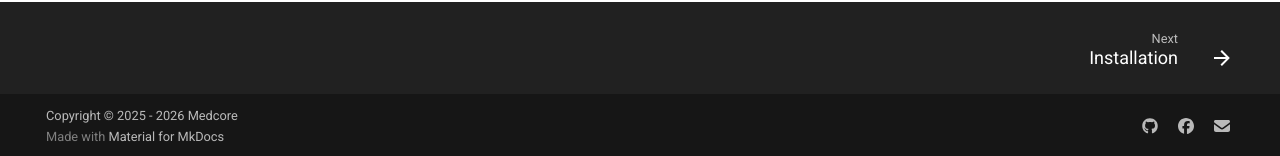
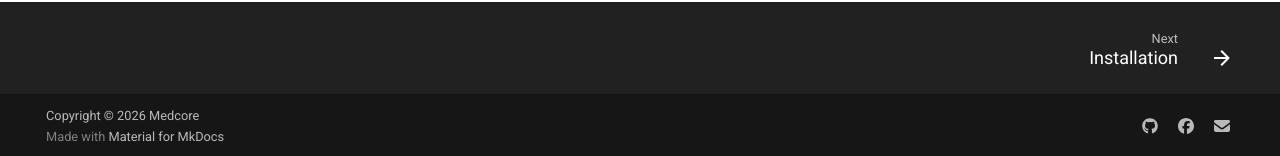
Before and after one commit to medcore-ua/concrete-css, an MkDocs documentation site: the page built from docs/index.md, in a window 1280 px wide and 1041 px high. Shown: the part 882-1038 px from the top of the window. Built offline with MkDocs 1.6.1 and Material for MkDocs 9.7.7, drawn with Linux system fonts in a browser that asks for light colours; comment, search, counter and statistics services are not loaded.

Commit message:
docs: Update copyright year

```diff
--- a/mkdocs.yml
+++ b/mkdocs.yml
@@ -6,7 +6,7 @@ repo_name: medcore-ua/concrete-css
 repo_url: https://github.com/medcore-ua/concrete-css
 edit_uri: edit/main/docs/
 
-copyright: Copyright &copy; 2025 - 2026 Medcore
+copyright: Copyright &copy; 2026 Medcore
 
 theme:
   name: material
```
